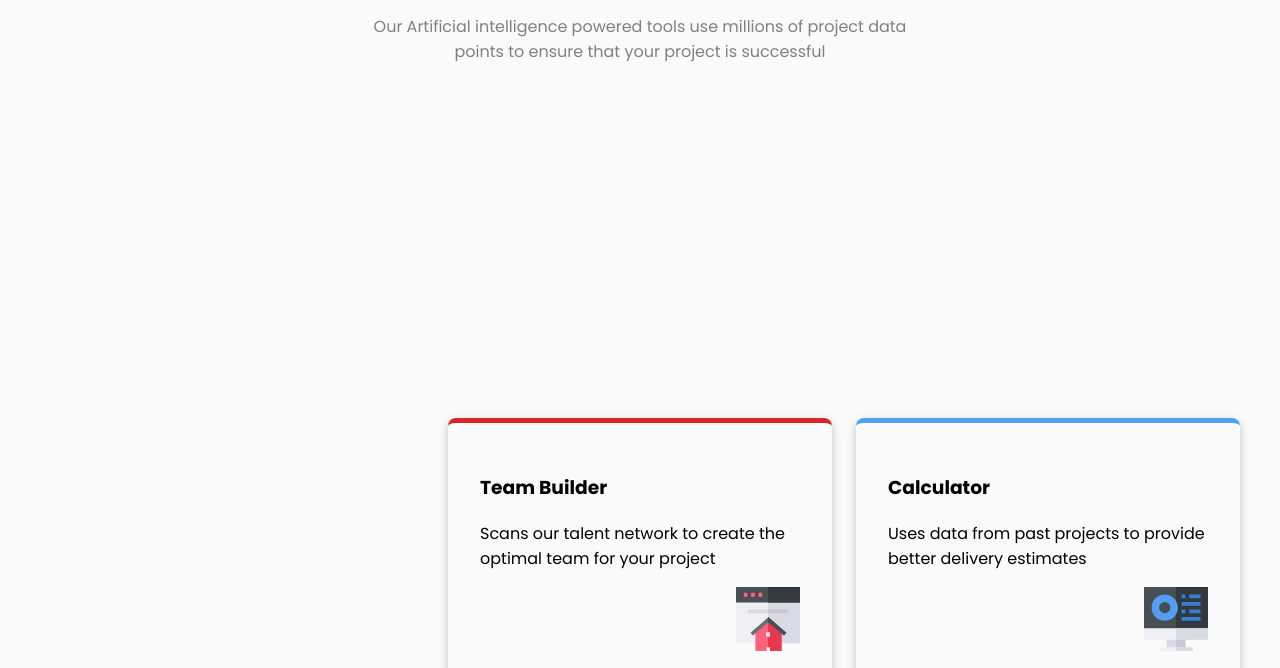
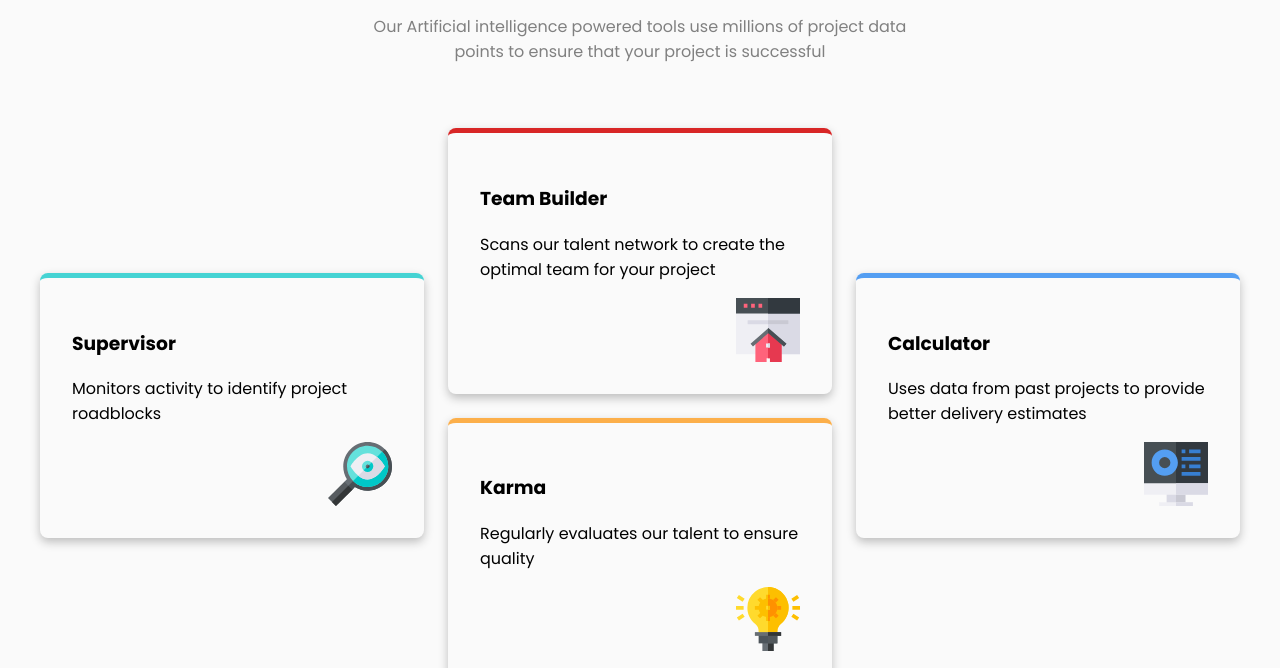
Before and after one commit to Annas-khan/four-card-feature, a plain HTML site: page index.html in a window 1280 px wide. Shown: the part 132-800 px from the top of the page. Drawn offline with Linux system fonts and the light colour scheme.

Commit message:
final changes to grid

```diff
--- a/style.css
+++ b/style.css
@@ -50,7 +50,7 @@ main {
 .supervisor {
     max-width: 20rem;
     padding: 2rem;
-    grid-row: 3;
+    grid-row: 2 / 4;
     border-top: 5px solid hsl(180, 62%, 55%);
 }
 
@@ -58,7 +58,7 @@ main {
     max-width: 20rem;
     padding: 2rem;
     grid-column: 2;
-    grid-row: 2 / 4;
+    grid-row: 1 / 3;
     border-top: 5px solid rgb(216, 38, 38);
 }
 
@@ -74,7 +74,7 @@ main {
     max-width: 20rem;
     padding: 2rem;
     grid-column: 3;
-    grid-row: 2;
+    grid-row: 2 / 4;
     border-top: 5px solid hsl(212, 86%, 64%);
 }
 
```
